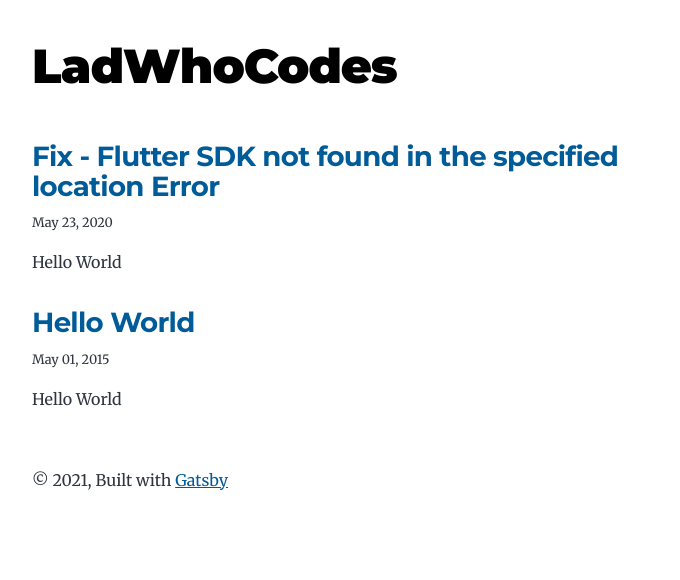
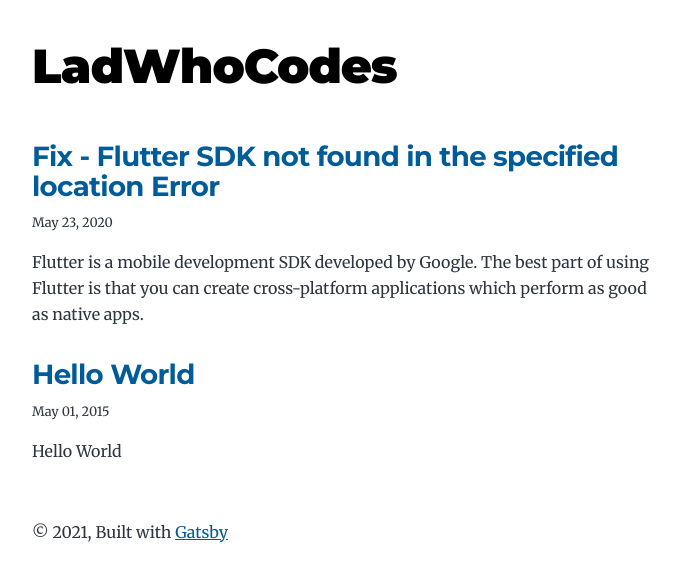
Before and after one commit to mrinvicto/ladwhocodes-gatsby, a Gatsby site: page / in a window 1280 px wide. Before the commit this address had no page. Shown: the whole page, without its empty margins (292-972 px from the left). Built offline with nearby package versions, Linux system fonts and the light colour scheme; Gatsby itself is replaced by a stand-in of ours.

Commit message:
Flutter SDK Not found error

```diff
--- a/content/blog/flutter/flutter-sdk-not-found-in-the-specified-location/26/index.md
+++ b/content/blog/flutter/flutter-sdk-not-found-in-the-specified-location/26/index.md
@@ -1,7 +1,7 @@
 ---
 title: Fix - Flutter SDK not found in the specified location Error
 date: "2020-05-23T22:12:03.284Z"
-description: "Hello World"
+description: "Flutter is a mobile development SDK developed by Google. The best part of using Flutter is that you can create cross-platform applications which perform as good as native apps."
 ---
 
 Flutter is a mobile development SDK developed by Google. The best part of using Flutter is that you can create cross-platform applications which perform as good as native apps.
```
